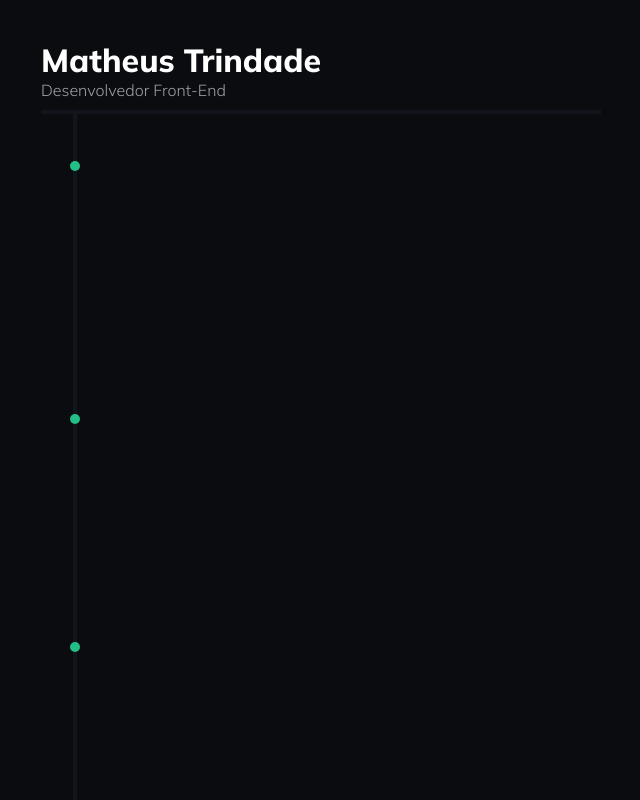
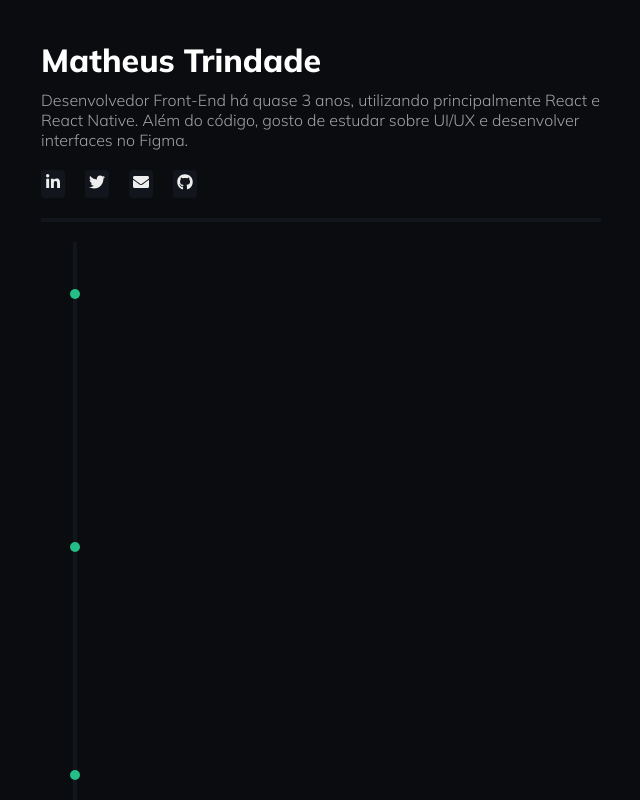
Before and after one commit to trindadematheus/trindadematheus, a Next.js app: page / in a window 1280 px wide. Shown: the top 800 px of the page, without its empty margins (319-959 px from the left). Built offline with nearby package versions, Linux system fonts and the light colour scheme.

Commit message:
descriçao e links

```diff
--- a/package.json
+++ b/package.json
@@ -9,6 +9,7 @@
     "next": "latest",
     "react": "^17.0.2",
     "react-dom": "^17.0.2",
+    "react-icons": "^4.3.1",
     "react-is": "^17.0.2",
     "react-vertical-timeline-component": "^3.5.2",
     "styled-components": "^5.2.3"
--- a/src/pages/index.tsx
+++ b/src/pages/index.tsx
@@ -1,4 +1,5 @@
 import { VerticalTimeline, VerticalTimelineElement } from 'react-vertical-timeline-component';
+import { FaLinkedinIn, FaTwitter, FaEnvelope, FaGithub } from 'react-icons/fa';
 import 'react-vertical-timeline-component/style.min.css';
 
 import works from '../data/works';
@@ -10,10 +11,25 @@ export default function Home() {
       <S.Wrapper>
         <div className="featured">
           <h1 className="name">Matheus Trindade</h1>
-          <p className="description">Desenvolvedor Front-End</p>
+          <p className="description">Desenvolvedor Front-End há quase 3 anos, utilizando principalmente React e React Native. Além do código, gosto de estudar sobre UI/UX e desenvolver interfaces no Figma.</p>
         </div>
 
-        {/* <hr /> */}
+        <div className="social">
+          <a href='https://www.linkedin.com/in/trindadematheus/' target='_blank' className="icon">
+            <FaLinkedinIn color='#eee' />
+          </a>
+          <a href='https://twitter.com/trnddev' target='_blank' className="icon">
+            <FaTwitter color='#eee' />
+          </a>
+          <a href='mailto:trindadematheus27@gmail.com' target='_blank' className="icon">
+            <FaEnvelope color='#eee' />
+          </a>
+          <a href='https://github.com/trindadematheus' target='_blank' className="icon">
+            <FaGithub color='#eee' />
+          </a>
+        </div>
+
+        <hr />
 
         <VerticalTimeline
           layout="1-column"
--- a/src/styles/home.ts
+++ b/src/styles/home.ts
@@ -8,16 +8,31 @@ export const Wrapper = styled.div`
 
   .name {
     color: white;
+    margin-bottom: 10px;
   }
 
   .description{
     color: #A0A2A4;
-    padding-bottom: 10px;
-    border-bottom: 4px solid #12161C;
+    margin-bottom: 20px;
+  }
+
+  .social {
+    display: flex;
+    align-items: center;
+    gap: 20px;
+
+    .icon {
+      background-color: #12161C;
+      padding: 4px;
+      border-radius: 4px;
+      cursor: pointer;
+    }
   }
 
   hr {
     border-color: #12161C;
-    margin: 40px 0px;
+    border-style: solid;
+    border-width: 2px;
+    margin: 20px 0px;
   }
 `
```
Also changed, not shown: 1 other file (tests, documents, lock files or other folders).
